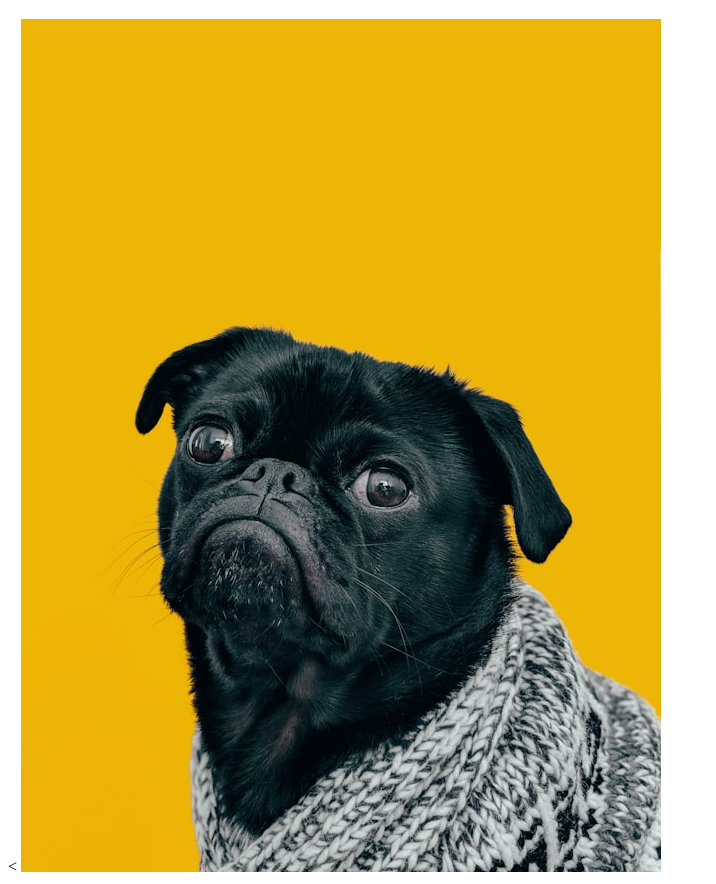
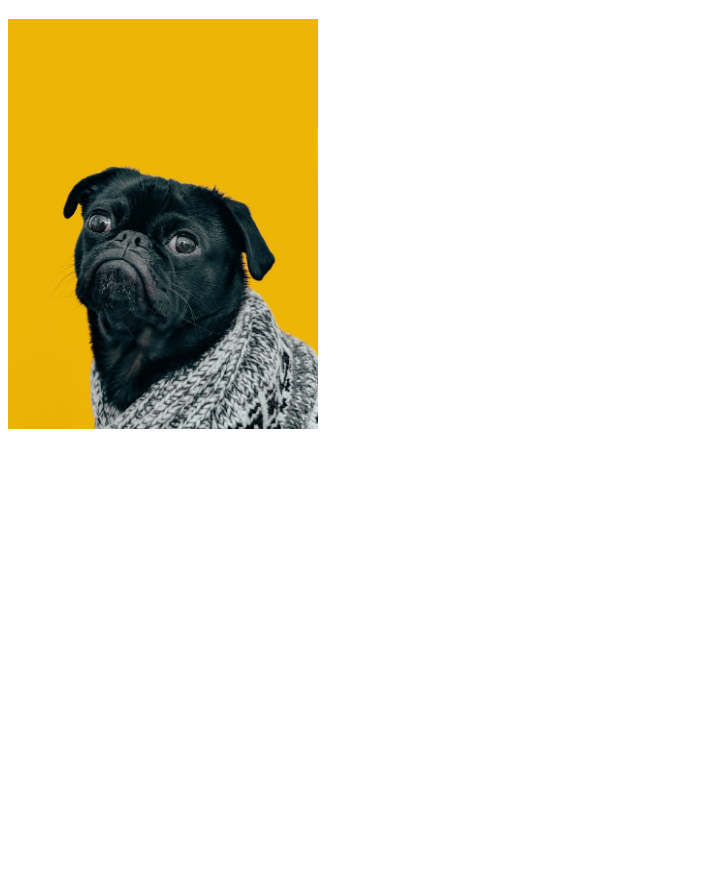
Before and after one commit to Arthurmystic/odin-links-and-images, a plain HTML site: page pages/about.html in a window 1280 px wide. Shown: the part 61-945 px from the top of the page, without its empty margins (0-716 px from the left). After the commit the page ends 800 px from the top, so only its background shows below. Drawn offline with Linux system fonts and the light colour scheme.

Commit message:
adding alt text, height and width to images

```diff
--- a/pages/about.html
+++ b/pages/about.html
@@ -8,7 +8,10 @@
 <body>
    <h1>About Page</h1>
    <!-- below adding image. This 'about.html' page is in the pages folder. the images is in the images folder. so -->
-    <<!-- we have to go up to the parent folder (with ../) and then nav into the images folder -->
-   <img src="../images/dog.jpg" alt="Image of a dog" >
+   <!-- we have to go up to the parent folder (with ../) and then nav into the images folder -->
+   <img src="../images/dog.jpg" alt="Image of a dog" height="410" width="310" >
+   <!-- alt images im[ortant for seo -->
+    <!-- height and width not necessary but advisable -->
+
 </body>
 </html>
```
Also changed, not shown: index.html (+1 -1 lines).
